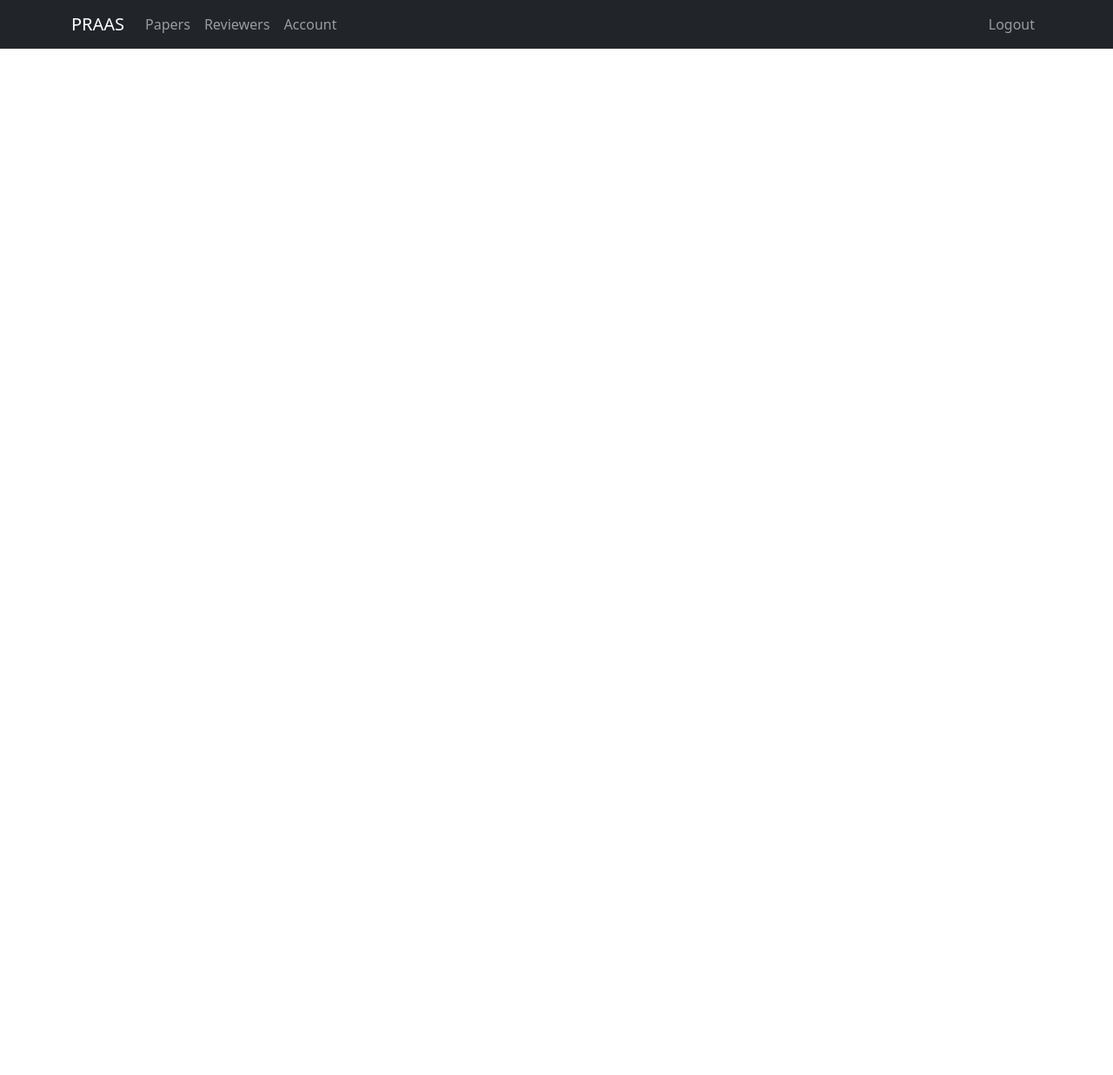
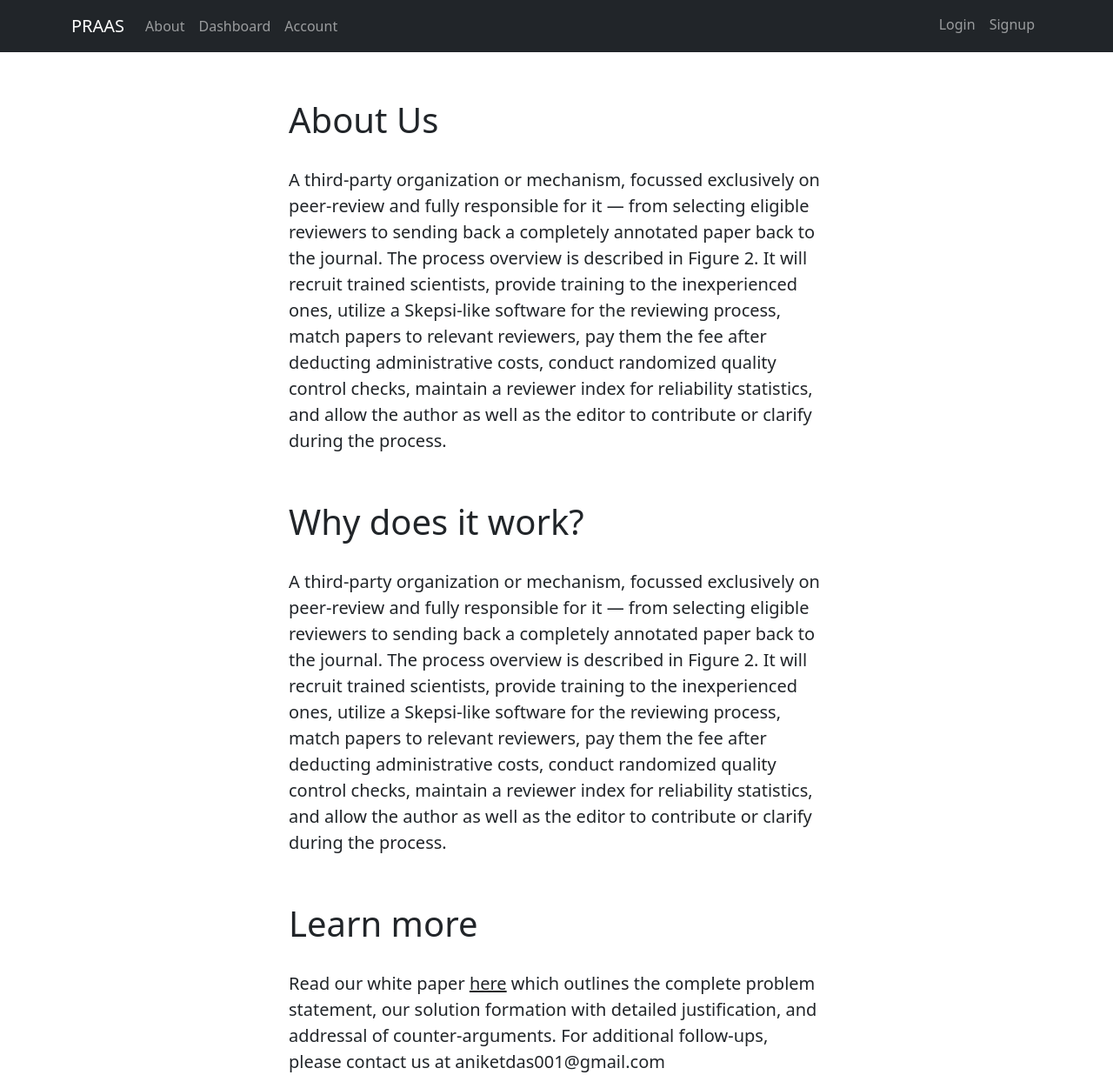
Before and after one commit to anik8das/Olad, a React (Create React App) app in the folder frontend/: page /about in a window 1280 px wide. Shown: the whole page at 87% size. Before the commit the page ends 800 px from the top, so only its background shows below. Built offline with nearby package versions, Linux system fonts and the light colour scheme.

Commit message:
fixed syntactical errors and completed more set-up work

```diff
--- a/frontend/package.json
+++ b/frontend/package.json
@@ -7,7 +7,9 @@
 		"@testing-library/react": "^13.0.0",
 		"@testing-library/user-event": "^13.2.1",
 		"autoprefixer": "10.4.5",
+		"axios": "^0.27.2",
 		"bootstrap": "5.2.0-beta1",
+		"cdbreact": "^1.5.3",
 		"react": "^18.2.0",
 		"react-bootstrap": "^2.4.0",
 		"react-dom": "^18.2.0",
--- a/frontend/src/App.js
+++ b/frontend/src/App.js
@@ -1,16 +1,28 @@
 import NavBar from "./components/NavBar";
 import Login from "./components/Login";
 import Signup from "./components/signup/Signup";
+import About from "./components/About";
+import Dashboard from "./components/reviewer_pages/Dashboard";
 import { Routes, Route } from "react-router-dom";
+import { UserContext } from "./contexts/UserContext";
+import {useState} from 'react';
 
 function App() {
+	const [user, setUser] = useState({
+		'loggedIn': false,
+		'userInfo': {}
+	})
 	return (
 		<div>
-			<NavBar />
-			<Routes>
-				<Route path="/login" element={<Login />} />
-				<Route path="/signup" element={<Signup />} />
-			</Routes>
+			<UserContext.Provider value={{user, setUser}}>
+				<NavBar />
+				<Routes>
+					<Route path="/login" element={<Login />} />
+					<Route path="/about" element={<About />} />
+					<Route path="/signup" element={<Signup />} />
+					<Route path="/dashboard" element={<Dashboard />} />
+				</Routes>
+			</UserContext.Provider>
 		</div>
 	);
 }
--- /dev/null
+++ b/frontend/src/components/About.js
@@ -0,0 +1,47 @@
+import React from "react";
+import Container from "react-bootstrap/Container";
+
+export default function About() {
+	return (
+		<Container className="w-50 mt-5">
+			<div className="fs-1 fw-lighter mb-4">About Us</div>
+			<div className="fs-5 fw-light mb-5">
+				A third-party organization or mechanism, focussed exclusively on
+				peer-review and fully responsible for it — from selecting eligible
+				reviewers to sending back a completely annotated paper back to the
+				journal. The process overview is described in Figure 2. It will recruit
+				trained scientists, provide training to the inexperienced ones, utilize
+				a Skepsi-like software for the reviewing process, match papers to
+				relevant reviewers, pay them the fee after deducting administrative
+				costs, conduct randomized quality control checks, maintain a reviewer
+				index for reliability statistics, and allow the author as well as the
+				editor to contribute or clarify during the process.
+			</div>
+			<div className="fs-1 fw-lighter mb-4">Why does it work?</div>
+			<div className="fs-5 fw-light mb-5">
+				A third-party organization or mechanism, focussed exclusively on
+				peer-review and fully responsible for it — from selecting eligible
+				reviewers to sending back a completely annotated paper back to the
+				journal. The process overview is described in Figure 2. It will recruit
+				trained scientists, provide training to the inexperienced ones, utilize
+				a Skepsi-like software for the reviewing process, match papers to
+				relevant reviewers, pay them the fee after deducting administrative
+				costs, conduct randomized quality control checks, maintain a reviewer
+				index for reliability statistics, and allow the author as well as the
+				editor to contribute or clarify during the process.
+			</div>
+			<div className="fs-1 fw-lighter mb-4">Learn more</div>
+			<div className="fs-5 fw-light">
+				Read our white paper {" "}
+				<a
+					className="text-dark"
+					href="https://anik8das.medium.com/peer-review-as-a-service-a-potential-gamechanger-for-science-4989763adcf6">
+					here
+				</a>
+				{" "}which outlines the complete problem statement, our solution formation
+				with detailed justification, and addressal of counter-arguments. For
+				additional follow-ups, please contact us at aniketdas001@gmail.com
+			</div>
+		</Container>
+	);
+}
--- a/frontend/src/components/Login.js
+++ b/frontend/src/components/Login.js
@@ -5,9 +5,20 @@ import Form from "react-bootstrap/Form";
 import Container from "react-bootstrap/esm/Container";
 import ButtonGroup from 'react-bootstrap/ButtonGroup';
 import ToggleButton from 'react-bootstrap/ToggleButton';
+import Axios from 'axios';
 
 export default function Login() {
 	const [journalToggle, setJournalToggle] = useState(0)
+
+	const login = async (formData) => {
+        const response = await Axios.post('http://localhost:3000/login',{
+            email: formData.target.form[0].value,
+            password: formData.target.form[1].value,
+			journal: journalToggle
+        })
+		console.log('res', response)
+    }
+
 	return (
 		<Container className="w-50 mt-5">
 			<Form>
@@ -28,23 +39,22 @@ export default function Login() {
 							checked={journalToggle === 0}
 							onClick={()=>setJournalToggle(0)}
 						>
-							Journal
+							Reviewer
 						</ToggleButton>
 						<ToggleButton
-							key={2}
+							key={1}
 							type="radio"
 							variant="secondary"
 							checked={journalToggle === 1}
 							onClick={()=>setJournalToggle(1)}
 						>
-							Reviewer
+							Journal
 						</ToggleButton>
 					</ButtonGroup>`
 				</Form.Group>
-				<Button variant="secondary" type="submit">
+				<Button variant="secondary" onClick={login}>
 					Login
 				</Button>
-
 			</Form>
 		</Container>
 	);
--- a/frontend/src/components/NavBar.js
+++ b/frontend/src/components/NavBar.js
@@ -1,22 +1,30 @@
-import React from 'react'
+import React, {useContext} from 'react'
 import Container from 'react-bootstrap/Container';
 import Nav from 'react-bootstrap/Nav';
 import Navbar from 'react-bootstrap/Navbar';
 import { Link } from "react-router-dom";
-
+import { UserContext } from '../contexts/UserContext';
 
 export default function NavBar() {
+  const { user, setUser } = useContext(UserContext);
+
   return (
     <Navbar bg="dark" variant="dark">
       <Container>
         <Navbar.Brand href="#home">PRAAS</Navbar.Brand>
           <Nav>
-            <Nav.Link as={Link} to="/home">Papers</Nav.Link>
-            <Nav.Link as={Link} to="/reviewers">Reviewers</Nav.Link>
+            <Nav.Link as={Link} to="/about">About</Nav.Link>
+            <Nav.Link as={Link} to="/dashboard">Dashboard</Nav.Link>
             <Nav.Link as={Link} to="/link">Account</Nav.Link>
           </Nav>
           <Nav className='ms-auto'>
-            <Nav.Link as={Link} to="/logout" className='ms-auto'>Logout</Nav.Link>
+            {user.loggedIn === true && <Nav.Link as={Link} to="/logout" className='ms-auto'>Logout</Nav.Link>}
+            {user.loggedIn === false &&
+            <div className='d-flex flex-row mb-1'>
+              <Nav.Link as={Link} to="/login" className='ms-auto'>Login</Nav.Link>
+              <Nav.Link as={Link} to="/signup" className='ms-auto'>Signup</Nav.Link>
+            </div>
+            }
           </Nav>
       </Container>
     </Navbar>
--- /dev/null
+++ b/frontend/src/components/reviewer_pages/Dashboard.js
@@ -0,0 +1,36 @@
+import React from 'react'
+import Table from 'react-bootstrap/Table';
+
+export default function Dashboard() {
+  return (
+    <Table striped bordered hover>
+      <thead>
+        <tr>
+          <th>#</th>
+          <th>First Name</th>
+          <th>Last Name</th>
+          <th>Username</th>
+        </tr>
+      </thead>
+      <tbody>
+        <tr>
+          <td>1</td>
+          <td>Mark</td>
+          <td>Otto</td>
+          <td>@mdo</td>
+        </tr>
+        <tr>
+          <td>2</td>
+          <td>Jacob</td>
+          <td>Thornton</td>
+          <td>@fat</td>
+        </tr>
+        <tr>
+          <td>3</td>
+          <td colSpan={2}>Larry the Bird</td>
+          <td>@twitter</td>
+        </tr>
+      </tbody>
+    </Table>
+  )
+}
--- a/frontend/src/components/signup/SignupReviewer.js
+++ b/frontend/src/components/signup/SignupReviewer.js
@@ -1,8 +1,38 @@
 import Button from "react-bootstrap/Button";
 import Form from "react-bootstrap/Form";
 import MultipleValueTextInput from 'react-multivalue-text-input';
+import { useState, useContext } from "react";
+import Axios from 'axios';
+import { UserContext } from "../../contexts/UserContext";
 
 export default function SignupReviewer() {
+    const { user, setUser } = useContext(UserContext);
+    const [interests, setInterests] = useState(new Set([]));
+    const createAccountReviewer = (formData) => {
+        // todo: verify everything
+        console.log([...interests].join(','))
+        Axios.post('http://localhost:3000/createReviewer',{
+            name: formData.target.form[0].value,
+            website: formData.target.form[1].value,
+            interests: [...interests].join(','),
+            email: formData.target.form[3].value,
+            password: formData.target.form[4].value
+        }).then((res) => {
+            if(res.data.err === '') {
+                setUser({
+                    loggedIn: true,
+                    userInfo: {}
+                })
+            }
+            console.log(res.data)
+        })
+        setUser({
+            loggedIn: true,
+            userInfo: {}
+        })
+        console.log('changed user')
+    }
+
 	return (
         <Form>
             <Form.Group className="mb-3" controlId="formBasicName">
@@ -10,17 +40,17 @@ export default function SignupReviewer() {
                 <Form.Control type="text" placeholder="Enter Reviewer Name" />
             </Form.Group>
             <Form.Group className="mb-3" controlId="formBasicWebsite">
-                <Form.Label>Website</Form.Label>
-                <Form.Control type="text" placeholder="Enter Reviewer Website" />
-            </Form.Group>
-            <Form.Group className="mb-3" controlId="formBasicWebsite">
-                <Form.Label>Additional website</Form.Label>
-                <Form.Control type="text" placeholder="Enter Additional Website (optional)" />
+                <Form.Label>Academic profile/ Personal website</Form.Label>
+                <Form.Control type="text" placeholder="Enter website link" />
             </Form.Group>
             <Form.Group className="mb-3" controlId="formBasicName">
                 <MultipleValueTextInput
-                    onItemAdded={(item, allItems) => console.log(`Item added: ${item}`)}
-                    onItemDeleted={(item, allItems) => console.log(`Item removed: ${item}`)}
+                    onItemAdded={(item) => setInterests(prev => new Set(prev).add(item))}
+                    onItemDeleted={(item) => setInterests(prev => {
+                        const next = new Set(prev);
+                        next.delete(item);
+                        return next;
+                      })}
                     label="Interests"
                     name="interests"
                     placeholder="Enter your fields of expertise"
@@ -28,10 +58,6 @@ export default function SignupReviewer() {
             </Form.Group>
             <Form.Group className="mb-3" controlId="formBasicEmail">
                 <Form.Label>Email address</Form.Label>
-                <Form.Control type="email" placeholder="Enter email" />
-            </Form.Group>
-            <Form.Group className="mb-3" controlId="formBasicEmail">
-                <Form.Label>Confirm Email address</Form.Label>
                 <Form.Control type="email" placeholder="Enter email" />
             </Form.Group>
             <Form.Group className="mb-3" controlId="formBasicPassword">
@@ -42,7 +68,7 @@ export default function SignupReviewer() {
                 <Form.Label>Confirm password</Form.Label>
                 <Form.Control type="password" placeholder="Password" />
             </Form.Group>
-            <Button variant="secondary" type="submit">
+            <Button variant="secondary"  onClick={createAccountReviewer}>
                 Sign up
             </Button>
         </Form>
--- /dev/null
+++ b/frontend/src/contexts/UserContext.js
@@ -0,0 +1,6 @@
+import { createContext } from "react";
+
+export const UserContext = createContext({
+    'loggedIn': false,
+    'userInfo': {}
+});
```
Also changed, not shown: frontend/src/components/signup/SignupJournal.js (+14 -1 lines), 2 other files (tests, documents, lock files or other folders).
